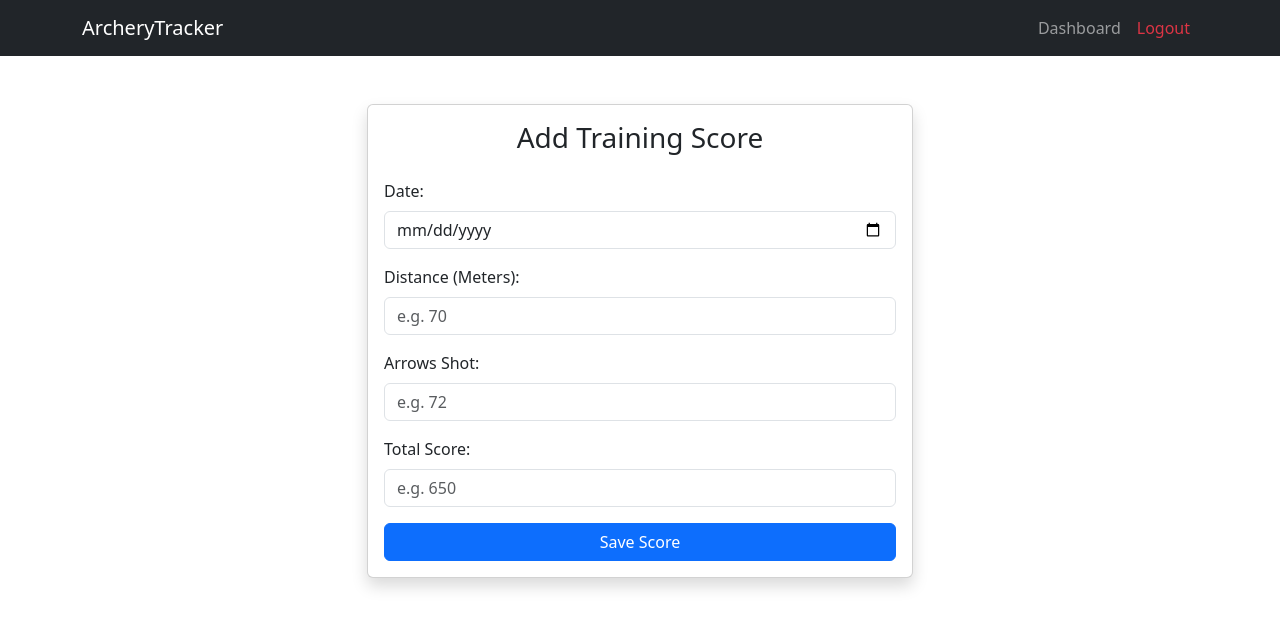
After one commit to ByAurelius/archery-performance-tracker, a Flask app: page /add_score in a window 1280 px wide. The commit adds this page. Shown: the top 628 px of the page. Run offline with Flask 3, Linux system fonts and the light colour scheme; the visitor is signed in with stand-in values (Sample User, id 1).

Commit message:
Created Score model, add score form and dashboard table

```diff
--- a/app.py
+++ b/app.py
@@ -4,27 +4,33 @@ from werkzeug.security import generate_password_hash, check_password_hash
 
 app = Flask(__name__)
 
-# Security Key for Sessions (Oturum hafizasi icin guvenlik anahtari)
 app.secret_key = 'archery_secret_key_123'
-
-# Database Configuration
 app.config['SQLALCHEMY_DATABASE_URI'] = 'sqlite:///archery.db'
 app.config['SQLALCHEMY_TRACK_MODIFICATIONS'] = False
 
 db = SQLAlchemy(app)
 
-# Database Model: Archer
+# Database Model: Archer (Sporcu Tablosu)
 class Archer(db.Model):
     id = db.Column(db.Integer, primary_key=True)
     username = db.Column(db.String(50), unique=True, nullable=False)
     email = db.Column(db.String(120), unique=True, nullable=False)
     password = db.Column(db.String(255), nullable=False)
+    # Relationship: Bir sporcunun birden fazla skoru olabilir
+    scores = db.relationship('Score', backref='shooter', lazy=True)
 
-    def __repr__(self):
-        return f"Archer('{self.username}', '{self.email}')"
+# Database Model: Score (Skor/Antrenman Tablosu)
+class Score(db.Model):
+    id = db.Column(db.Integer, primary_key=True)
+    date = db.Column(db.String(20), nullable=False)
+    distance = db.Column(db.Integer, nullable=False) # Kac metreden atildi
+    arrows_shot = db.Column(db.Integer, nullable=False) # Kac ok atildi
+    total_score = db.Column(db.Integer, nullable=False) # Toplam Puan
+    # Foreign Key: Bu skor hangi sporcuya ait?
+    archer_id = db.Column(db.Integer, db.ForeignKey('archer.id'), nullable=False)
 
 with app.app_context():
-    db.create_all()
+    db.create_all() # Yeni tabloyu veritabanina ekler
 
 @app.route('/')
 def home_page():
@@ -38,28 +44,22 @@ def register_page():
         form_password = request.form.get('password')
 
         hashed_password = generate_password_hash(form_password)
-
         new_archer = Archer(username=form_username, email=form_email, password=hashed_password)
         db.session.add(new_archer)
         db.session.commit()
-
         return redirect(url_for('login_page'))
 
     return render_template('register.html')
 
-# Login Route
 @app.route('/login', methods=['GET', 'POST'])
 def login_page():
     if request.method == 'POST':
         form_email = request.form.get('email')
         form_password = request.form.get('password')
 
-        # Find the user by email
         archer = Archer.query.filter_by(email=form_email).first()
 
-        # Check if user exists and password is correct
         if archer and check_password_hash(archer.password, form_password):
-            # Save user info in session memory
             session['user_id'] = archer.id
             session['username'] = archer.username
             return redirect(url_for('dashboard_page'))
@@ -68,20 +68,44 @@ def login_page():
 
     return render_template('login.html')
 
-# Dashboard Route
+# Add Score Route (Skor Ekleme Sayfasi)
+@app.route('/add_score', methods=['GET', 'POST'])
+def add_score_page():
+    if 'user_id' not in session:
+        return redirect(url_for('login_page'))
+
+    if request.method == 'POST':
+        form_date = request.form.get('date')
+        form_distance = request.form.get('distance')
+        form_arrows = request.form.get('arrows_shot')
+        form_score = request.form.get('total_score')
+
+        # Veritabanina yeni skoru kaydet
+        new_score = Score(
+            date=form_date,
+            distance=form_distance,
+            arrows_shot=form_arrows,
+            total_score=form_score,
+            archer_id=session['user_id']
+        )
+        db.session.add(new_score)
+        db.session.commit()
+        return redirect(url_for('dashboard_page'))
+
+    return render_template('add_score.html')
+
+# Dashboard Route (Guncellendi: Artik skorlari da veritabanindan cekiyor)
 @app.route('/dashboard')
 def dashboard_page():
-    # Check if user is logged in
     if 'user_id' in session:
-        return render_template('dashboard.html', username=session['username'])
+        # Sisteme giren kisinin id'sine ait skorlari bul
+        user_scores = Score.query.filter_by(archer_id=session['user_id']).all()
+        return render_template('dashboard.html', username=session['username'], scores=user_scores)
     else:
-        # If not logged in, send them back to login page
         return redirect(url_for('login_page'))
 
-# Logout Route
 @app.route('/logout')
 def logout_page():
-    # Clear the session memory
     session.pop('user_id', None)
     session.pop('username', None)
     return redirect(url_for('home_page'))
--- /dev/null
+++ b/templates/add_score.html
@@ -0,0 +1,31 @@
+{% extends 'base.html' %}
+{% block content %}
+<div class="row justify-content-center">
+    <div class="col-md-6">
+        <div class="card shadow">
+            <div class="card-body">
+                <h3 class="card-title text-center mb-4">Add Training Score</h3>
+                <form method="POST" action="/add_score">
+                    <div class="mb-3">
+                        <label class="form-label">Date:</label>
+                        <input type="date" name="date" class="form-control" required>
+                    </div>
+                    <div class="mb-3">
+                        <label class="form-label">Distance (Meters):</label>
+                        <input type="number" name="distance" class="form-control" placeholder="e.g. 70" required>
+                    </div>
+                    <div class="mb-3">
+                        <label class="form-label">Arrows Shot:</label>
+                        <input type="number" name="arrows_shot" class="form-control" placeholder="e.g. 72" required>
+                    </div>
+                    <div class="mb-3">
+                        <label class="form-label">Total Score:</label>
+                        <input type="number" name="total_score" class="form-control" placeholder="e.g. 650" required>
+                    </div>
+                    <button type="submit" class="btn btn-primary w-100">Save Score</button>
+                </form>
+            </div>
+        </div>
+    </div>
+</div>
+{% endblock %}
```
Also changed, not shown: templates/dashboard.html (+37 -3 lines).
